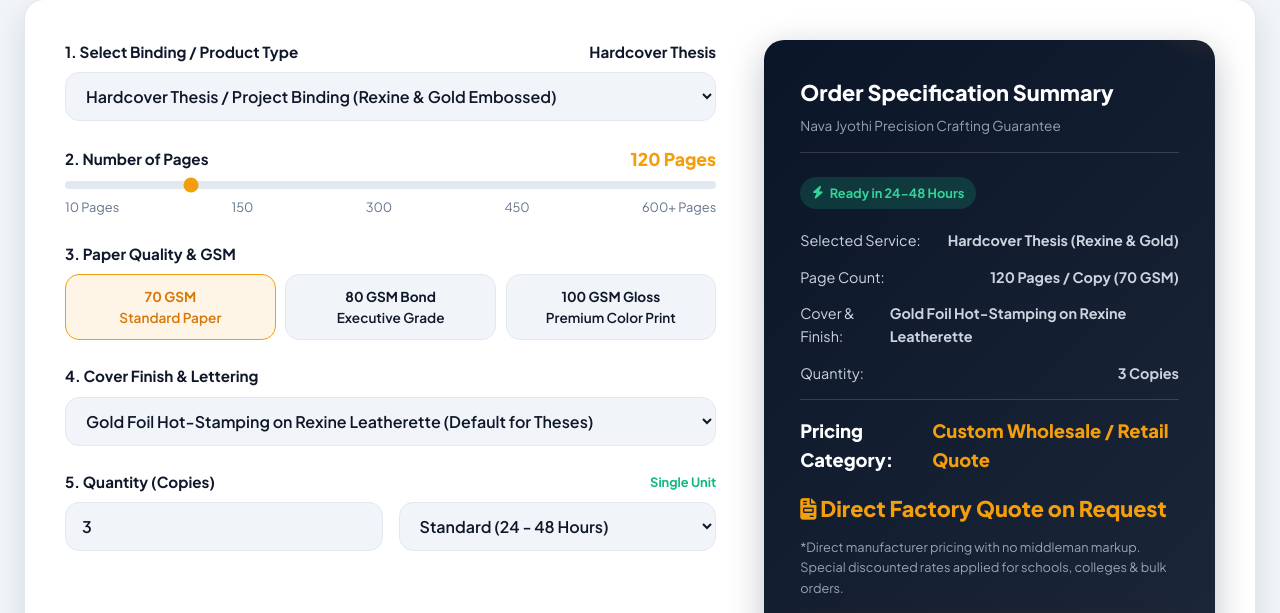
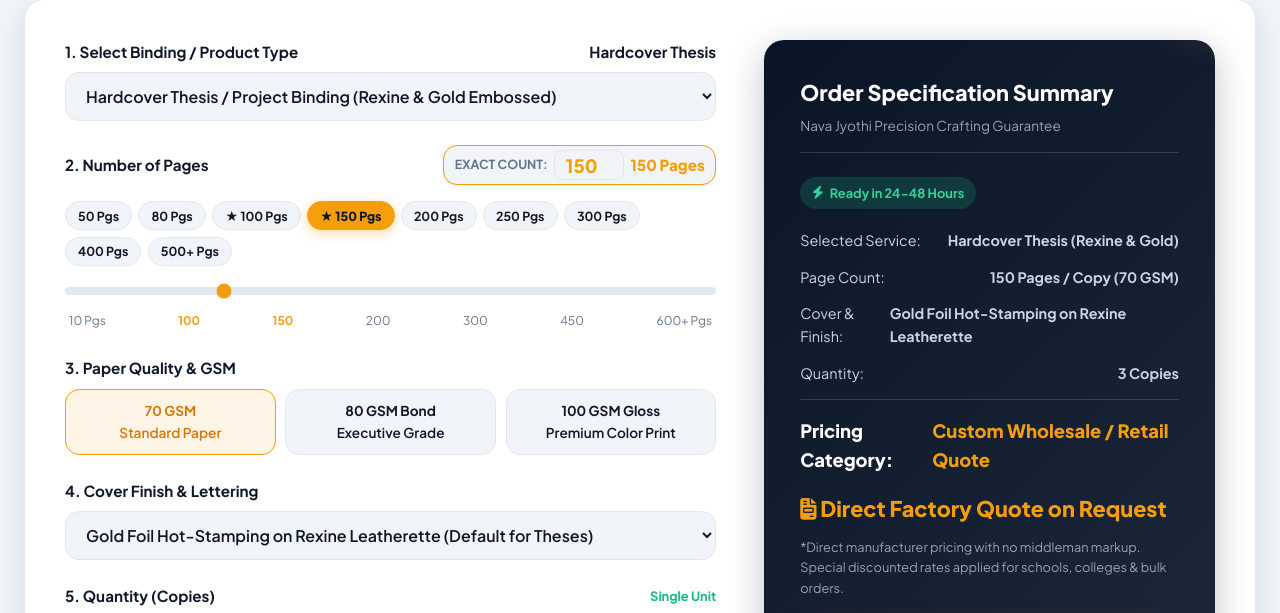
Before and after one commit to vardhanyerramsetti71beep/nava-jyothi-binding-works, a plain HTML site: page index.html in a window 1280 px wide. Shown: the part 4654-5267 px from the top of the page. Drawn offline with nearby package versions, Linux system fonts and the light colour scheme.

Commit message:
Fix page count selector: add exact number input, exact 100 and 150 page preset buttons, and synchronize slider ticks

```diff
--- a/app.js
+++ b/app.js
@@ -516,17 +516,47 @@ function printReceipt() {
 // ==========================================================================
 // 7. INTERACTIVE BINDING SPECIFICATION ESTIMATOR
 // ==========================================================================
+function setExactPageCount(val) {
+  let num = parseInt(val, 10);
+  if (isNaN(num) || num < 5) num = 5;
+  if (num > 1000) num = 1000;
+
+  const slider = document.getElementById('calcPageCount');
+  const numInput = document.getElementById('exactPageNumberInput');
+  const display = document.getElementById('pageCountDisplay');
+
+  if (slider && parseInt(slider.value, 10) !== Math.min(600, Math.max(10, num))) {
+    slider.value = Math.min(600, Math.max(10, num));
+  }
+  if (numInput && parseInt(numInput.value, 10) !== num) {
+    numInput.value = num;
+  }
+  if (display) {
+    display.textContent = `${num} Pages`;
+  }
+
+  // Update preset buttons active state
+  document.querySelectorAll('.page-preset-btn').forEach(btn => {
+    const pVal = parseInt(btn.getAttribute('data-pages'), 10);
+    if (pVal === num) {
+      btn.classList.add('active');
+    } else {
+      btn.classList.remove('active');
+    }
+  });
+
+  calculateEstimate();
+}
+
 function updatePageCount(val) {
-  const display = document.getElementById('pageCountDisplay');
-  if (display) {
-    display.textContent = `${val} Pages`;
-  }
-  calculateEstimate();
+  setExactPageCount(val);
 }
 
 function calculateEstimate() {
   const serviceType = document.getElementById('calcServiceType').value;
-  const pageCount = parseInt(document.getElementById('calcPageCount').value, 10) || 50;
+  const numInput = document.getElementById('exactPageNumberInput');
+  const slider = document.getElementById('calcPageCount');
+  const pageCount = (numInput && parseInt(numInput.value, 10)) || (slider && parseInt(slider.value, 10)) || 150;
   const quantity = Math.max(1, parseInt(document.getElementById('calcQuantity').value, 10) || 1);
   const turnaround = document.getElementById('calcTurnaround').value;
   const coverFinish = document.getElementById('calcCoverFinish').value;
--- a/index.html
+++ b/index.html
@@ -907,20 +907,40 @@
               </select>
             </div>
 
-            <!-- Page Count Slider -->
+            <!-- Page Count Selector with Exact Input, Quick-Select Pills (including 100 & 150), and Synchronized Slider -->
             <div class="calc-group" id="pageCountGroup">
-              <div class="calc-label">
-                <span>2. Number of Pages</span>
-                <span style="font-size: 1.1rem; color: var(--accent-gold); font-weight: 800;" id="pageCountDisplay">120 Pages</span>
-              </div>
+              <div class="calc-label" style="display: flex; align-items: center; justify-content: space-between; flex-wrap: wrap; gap: 0.5rem; margin-bottom: 0.5rem;">
+                <span style="font-weight: 700;">2. Number of Pages</span>
+                <div class="exact-page-badge" style="display: inline-flex; align-items: center; gap: 0.4rem; background: var(--bg-surface); padding: 0.25rem 0.65rem; border-radius: var(--radius-md); border: 1.5px solid var(--accent-gold); box-shadow: var(--shadow-sm);">
+                  <label for="exactPageNumberInput" style="font-size: 0.78rem; color: var(--text-muted); font-weight: 700; text-transform: uppercase;">Exact Count:</label>
+                  <input type="number" id="exactPageNumberInput" min="5" max="1000" step="1" value="150" class="exact-page-input" style="width: 70px; padding: 0.15rem 0.35rem; font-weight: 800; font-size: 1.15rem; color: var(--accent-gold); background: transparent; border: 1px solid var(--border-color); border-radius: var(--radius-sm); text-align: center;" oninput="setExactPageCount(this.value)" onchange="setExactPageCount(this.value)">
+                  <span style="font-weight: 800; color: var(--accent-gold); font-size: 0.95rem;" id="pageCountDisplay">150 Pages</span>
+                </div>
+              </div>
+
+              <!-- Quick Exact Page Selector Pills including 100 & 150 -->
+              <div class="page-preset-pills" style="display: flex; flex-wrap: wrap; gap: 0.4rem; margin-bottom: 0.85rem;">
+                <button type="button" class="page-preset-btn" data-pages="50" onclick="setExactPageCount(50)">50 Pgs</button>
+                <button type="button" class="page-preset-btn" data-pages="80" onclick="setExactPageCount(80)">80 Pgs</button>
+                <button type="button" class="page-preset-btn" data-pages="100" onclick="setExactPageCount(100)">★ 100 Pgs</button>
+                <button type="button" class="page-preset-btn active" data-pages="150" onclick="setExactPageCount(150)">★ 150 Pgs</button>
+                <button type="button" class="page-preset-btn" data-pages="200" onclick="setExactPageCount(200)">200 Pgs</button>
+                <button type="button" class="page-preset-btn" data-pages="250" onclick="setExactPageCount(250)">250 Pgs</button>
+                <button type="button" class="page-preset-btn" data-pages="300" onclick="setExactPageCount(300)">300 Pgs</button>
+                <button type="button" class="page-preset-btn" data-pages="400" onclick="setExactPageCount(400)">400 Pgs</button>
+                <button type="button" class="page-preset-btn" data-pages="500" onclick="setExactPageCount(500)">500+ Pgs</button>
+              </div>
+
               <div class="range-slider-wrapper">
-                <input type="range" min="10" max="600" step="5" value="120" class="calc-range" id="calcPageCount" oninput="updatePageCount(this.value)">
-                <div class="range-values">
-                  <span>10 Pages</span>
-                  <span>150</span>
-                  <span>300</span>
-                  <span>450</span>
-                  <span>600+ Pages</span>
+                <input type="range" min="10" max="600" step="5" value="150" class="calc-range" id="calcPageCount" oninput="setExactPageCount(this.value)">
+                <div class="range-values" style="display: flex; justify-content: space-between; font-size: 0.75rem; color: var(--text-muted); margin-top: 0.35rem;">
+                  <span role="button" tabindex="0" onclick="setExactPageCount(10)" style="cursor: pointer;">10 Pgs</span>
+                  <span role="button" tabindex="0" onclick="setExactPageCount(100)" style="cursor: pointer; color: var(--accent-gold); font-weight: 700;">100</span>
+                  <span role="button" tabindex="0" onclick="setExactPageCount(150)" style="cursor: pointer; color: var(--accent-gold); font-weight: 700;">150</span>
+                  <span role="button" tabindex="0" onclick="setExactPageCount(200)" style="cursor: pointer;">200</span>
+                  <span role="button" tabindex="0" onclick="setExactPageCount(300)" style="cursor: pointer;">300</span>
+                  <span role="button" tabindex="0" onclick="setExactPageCount(450)" style="cursor: pointer;">450</span>
+                  <span role="button" tabindex="0" onclick="setExactPageCount(600)" style="cursor: pointer;">600+ Pgs</span>
                 </div>
               </div>
             </div>
--- a/style.css
+++ b/style.css
@@ -2800,3 +2800,68 @@ button, input, select, textarea {
 .product-card.flash-highlight {
   animation: productFlash 2s cubic-bezier(0.16, 1, 0.3, 1) forwards;
 }
+
+/* ==========================================================================
+   EXACT PAGE COUNT SELECTOR STYLES
+   ========================================================================== */
+.page-preset-pills {
+  display: flex;
+  flex-wrap: wrap;
+  gap: 0.45rem;
+}
+
+.page-preset-btn {
+  background: var(--bg-surface);
+  border: 1.5px solid var(--border-color);
+  color: var(--text-main);
+  font-size: 0.78rem;
+  font-weight: 700;
+  padding: 0.35rem 0.75rem;
+  border-radius: var(--radius-full);
+  cursor: pointer;
+  transition: all 0.2s ease;
+  user-select: none;
+  display: inline-flex;
+  align-items: center;
+  justify-content: center;
+}
+
+.page-preset-btn:hover {
+  border-color: var(--accent-gold);
+  color: var(--accent-gold);
+  transform: translateY(-2px);
+  box-shadow: 0 4px 10px rgba(0,0,0,0.1);
+}
+
+.page-preset-btn.active {
+  background: var(--accent-gold);
+  color: #0b1528;
+  border-color: var(--accent-gold);
+  font-weight: 800;
+  box-shadow: 0 3px 12px rgba(245, 158, 11, 0.4);
+}
+
+.exact-page-badge {
+  transition: border-color 0.2s ease, box-shadow 0.2s ease;
+}
+
+.exact-page-badge:focus-within {
+  border-color: var(--accent-gold);
+  box-shadow: 0 0 0 3px rgba(245, 158, 11, 0.2);
+}
+
+.exact-page-input:focus {
+  outline: none;
+  background: rgba(245, 158, 11, 0.08);
+}
+
+.range-values span {
+  transition: color 0.2s ease, transform 0.2s ease;
+  user-select: none;
+  padding: 2px 4px;
+}
+
+.range-values span:hover {
+  color: var(--accent-gold) !important;
+  transform: scale(1.15);
+}
```
